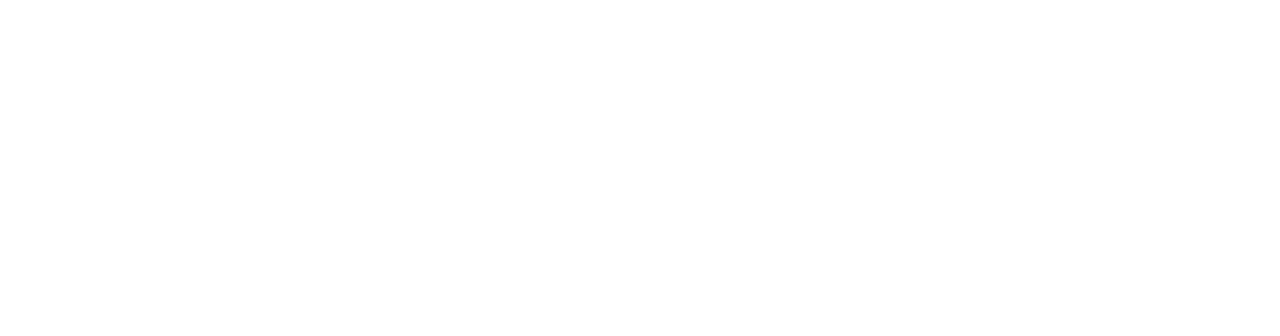
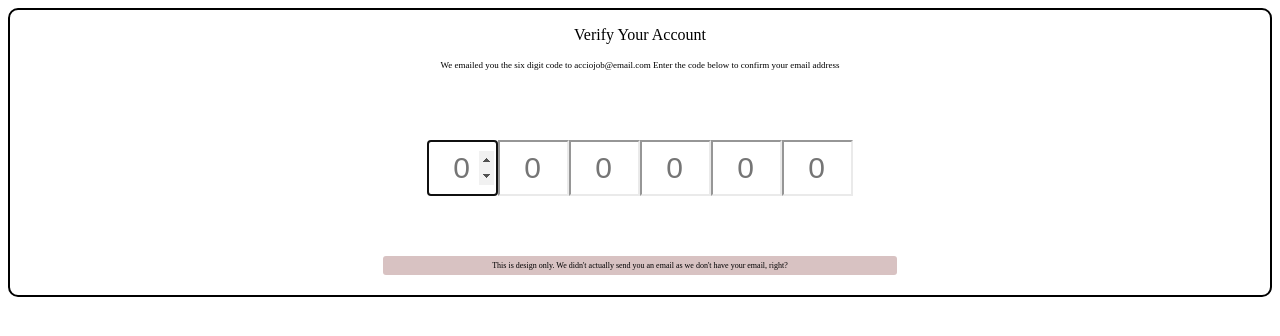
Before and after one commit to acciojob/OTP-sakshi-1140, a website: page main.html in a window 1280 px wide. Drawn offline with Linux system fonts and the light colour scheme.

Commit message:
created a submission

```diff
--- a/main.html
+++ b/main.html
@@ -8,6 +8,23 @@
 
 <body>
 	<!-- the entire body must be written by student -->
+	<div id="box">
+		<p id="verification_heading">Verify Your Account</p>
+		<p id="verification_subtext">We emailed you the six digit code to acciojob@email.com Enter the code below to confirm your email address</p>
+		<div class="code-container">
+			<input focused class="code" id="code-1" type="number" placeholder="0"></input>
+			<input class="code" id="code-2" type="number" placeholder="0"></input>
+			<input class="code" id="code-3" type="number" placeholder="0"></input>
+			<input class="code" id="code-4" type="number" placeholder="0"></input>
+			<input class="code" id="code-5" type="number" placeholder="0"></input>
+			<input class="code" id="code-6" type="number" placeholder="0"></input>
+		</div>
+		<div class="dbox">
+			<p class="disclaimer">This is design only. We didn't actually send you an email as we
+				don't have your email, right?</p>
+		</div>
+
+	</div>
     <script type="text/javascript" src="./script.js">
 </script>
 
--- a/script.js
+++ b/script.js
@@ -1 +1,27 @@
 //your JS code here. If required.
+document.addEventListener('DOMContentLoaded', (event) => {
+   let arr = Array.from(document.querySelectorAll('.code'));
+
+    arr.forEach((item, index) => {
+      item.addEventListener('input', () => {
+        if (item.value.length > 0) {
+          if (index < arr.length - 1) {
+            arr[index + 1].focus();
+          }
+        }
+      });
+
+      item.addEventListener('keydown', (event) => {
+        if (event.key === 'Backspace' && item.value.length === 0) {
+          if (index > 0) {
+            arr[index - 1].focus();
+          }
+        }
+      });
+    });
+
+    // Set the focus on the first input field when the page loads
+    if (arr.length > 0) {
+      arr[0].focus();
+    }
+  });
--- a/styles.css
+++ b/styles.css
@@ -1 +1,42 @@
 /*  your css code here. If applicable */
+/*  your css code here. If applicable */
+#box{
+	border:2px solid black;
+	border-radius: 10px;
+	text-align:center;
+}
+#verification_subtext{
+	font-size:9px;
+	margin-bottom:40px
+}
+.code{
+	padding-left:15px;
+	margin:0;
+	width:50px;
+	height:50px;
+	font-size:30px;
+	text-align:center;
+	color:gray;
+	border-color:none;
+	border-opacity: 0.7;
+	border-color:#eaeaea;
+}
+.code-container{
+	display:flex;
+	justify-content:center;
+	padding: 30px;
+
+}
+.disclaimer{
+	font-size:8px;
+	width:40%;
+	background-color:#d8c2c2;
+	padding:5px;
+	border-radius:3px;
+	margin-top:30px;
+	margin-bottom:20px;
+}
+.dbox{
+	display:flex;
+	justify-content:center;
+}
```
